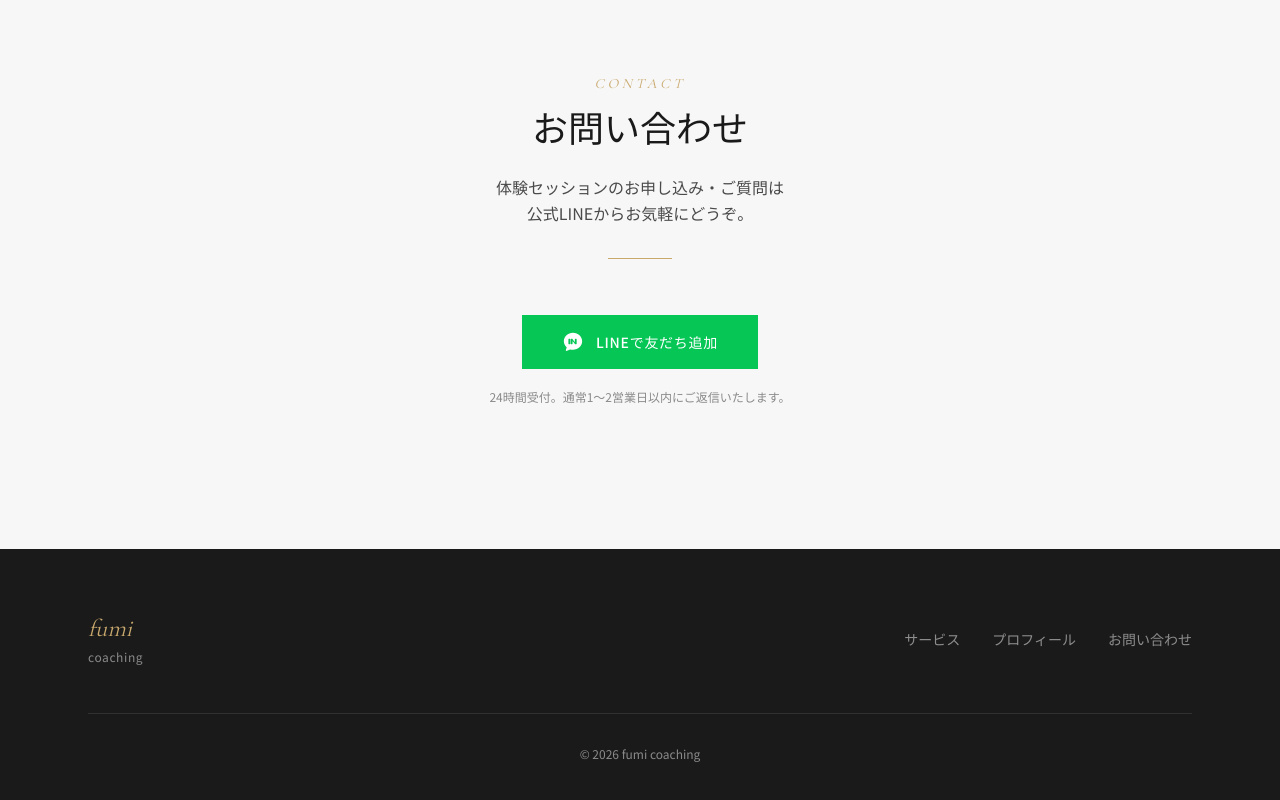
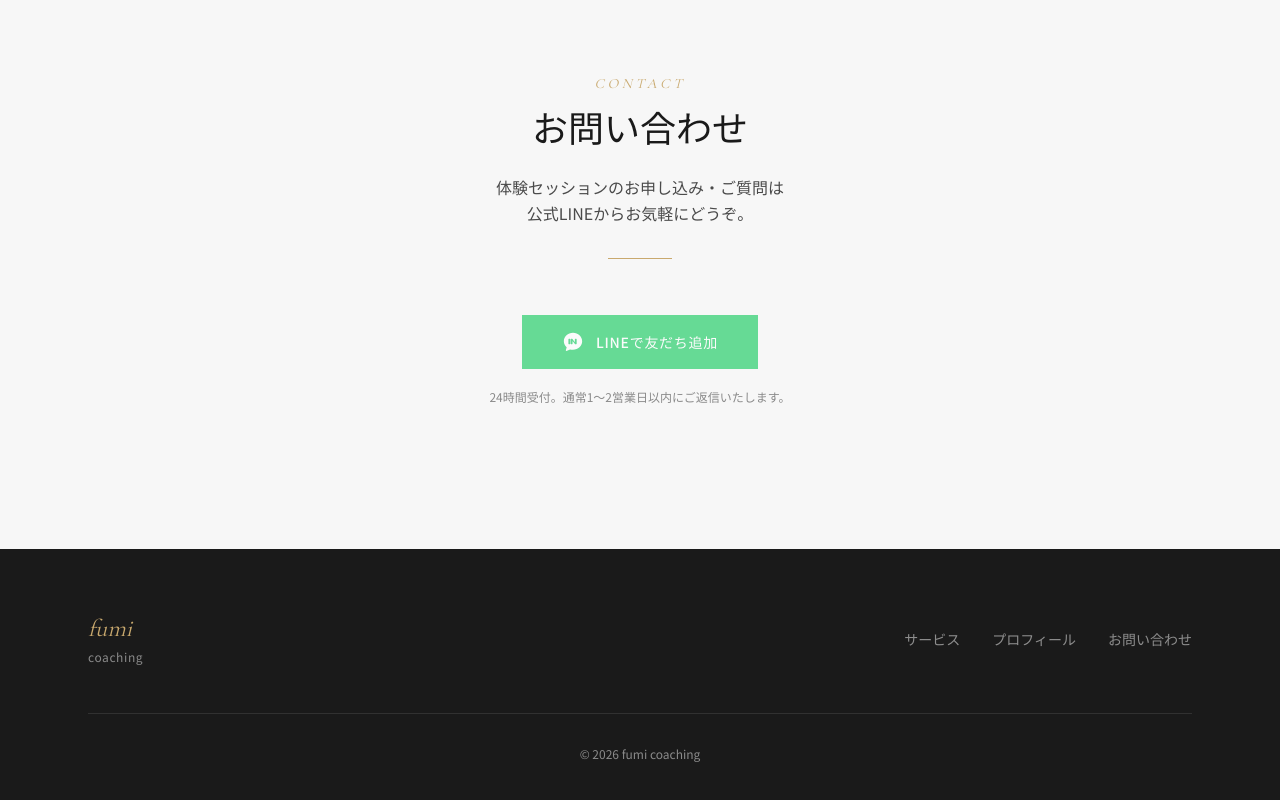
Before and after one commit to fumi-mura/fumi-coach, a Next.js app: page / in a window 1280 px wide. Shown: the part 5035-5835 px from the top of the page. Built offline with nearby package versions, Linux system fonts and the light colour scheme.

Commit message:
style: make LINE button a disabled dummy

```diff
--- a/src/components/sections/Contact.tsx
+++ b/src/components/sections/Contact.tsx
@@ -1,5 +1,3 @@
-// LINE公式アカウントのURLをここに設定してください
-const LINE_URL = "https://lin.ee/XXXXXXX";
 
 export default function Contact() {
   return (
@@ -23,18 +21,16 @@ export default function Contact() {
 
         {/* LINE CTA */}
         <div className="text-center">
-          <a
-            href={LINE_URL}
-            target="_blank"
-            rel="noopener noreferrer"
-            className="inline-flex items-center gap-3 bg-[#06C755] text-white font-sans font-medium text-sm tracking-wider px-10 py-4 hover:bg-[#05b34c] transition-colors duration-300"
+          <button
+            disabled
+            className="inline-flex items-center gap-3 bg-[#06C755] text-white font-sans font-medium text-sm tracking-wider px-10 py-4 opacity-60 cursor-not-allowed"
           >
             {/* LINE icon */}
             <svg width="22" height="22" viewBox="0 0 24 24" fill="currentColor">
               <path d="M12 2C6.477 2 2 6.145 2 11.243c0 2.598 1.207 4.926 3.105 6.534L4.2 21.1a.5.5 0 0 0 .65.628l3.954-1.55A10.96 10.96 0 0 0 12 20.486c5.523 0 10-4.145 10-9.243S17.523 2 12 2zm-3.5 12.5h-1a.5.5 0 0 1-.5-.5v-5a.5.5 0 0 1 .5-.5h1a.5.5 0 0 1 .5.5v5a.5.5 0 0 1-.5.5zm7 0h-1a.5.5 0 0 1-.4-.2l-2.6-3.5V14a.5.5 0 0 1-.5.5h-1a.5.5 0 0 1-.5-.5V9a.5.5 0 0 1 .5-.5h1a.5.5 0 0 1 .4.2l2.6 3.5V9a.5.5 0 0 1 .5-.5h1a.5.5 0 0 1 .5.5v5a.5.5 0 0 1-.5.5z"/>
             </svg>
             LINEで友だち追加
-          </a>
+          </button>
           <p className="font-sans text-ink-faint text-xs mt-5">
             24時間受付。通常1〜2営業日以内にご返信いたします。
           </p>
```
